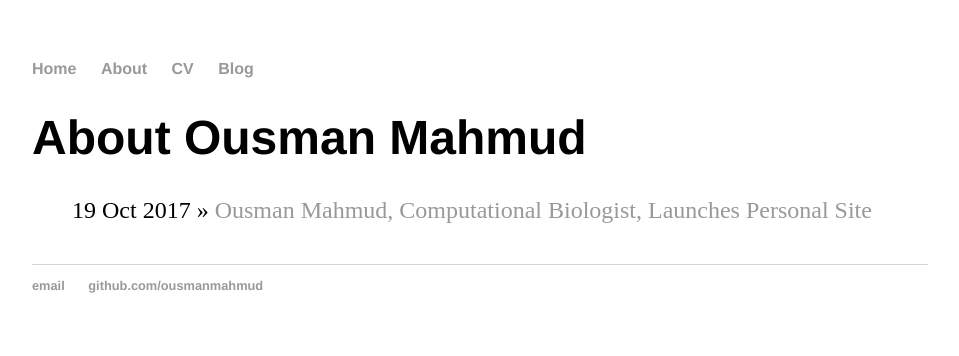
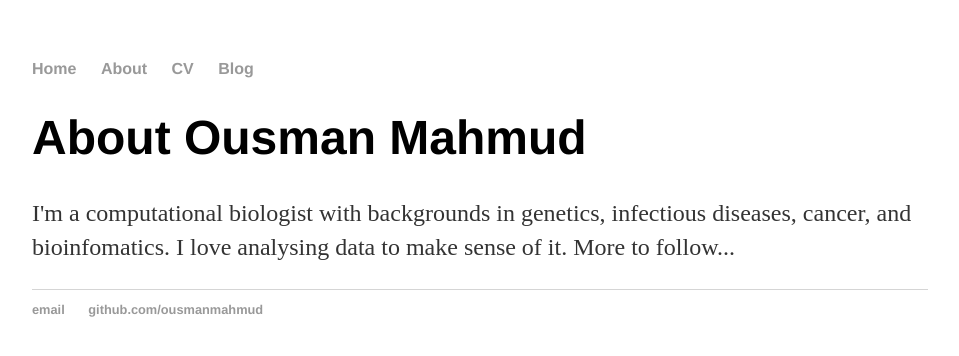
Before and after one commit to Zoites/zoites.github.io.old, a Jekyll site: the page built from about/index.html, in a window 1280 px wide. Shown: the top 356 px of the page, without its empty margins (160-1119 px from the left). Built offline with Jekyll 4.4.1, drawn with Linux system fonts in a browser that asks for light colours.

Commit message:
Update index.html

```diff
--- a/about/index.html
+++ b/about/index.html
@@ -3,9 +3,4 @@ layout: default
 title: About Ousman Mahmud
 ---
 	<h1>{{ page.title }}</h1>
-	<ul class="posts">
-
-	  {% for post in site.posts %}
-	    <li><span>{{ post.date | date_to_string }}</span> » <a href="{{ post.url }}" title="{{ post.title }}">{{ post.title }}</a></li>
-	  {% endfor %}
-</ul>
+	<p>I'm a computational biologist with backgrounds in genetics, infectious diseases, cancer, and bioinfomatics. I love analysing data to make sense of it. More to follow...</p>
```
